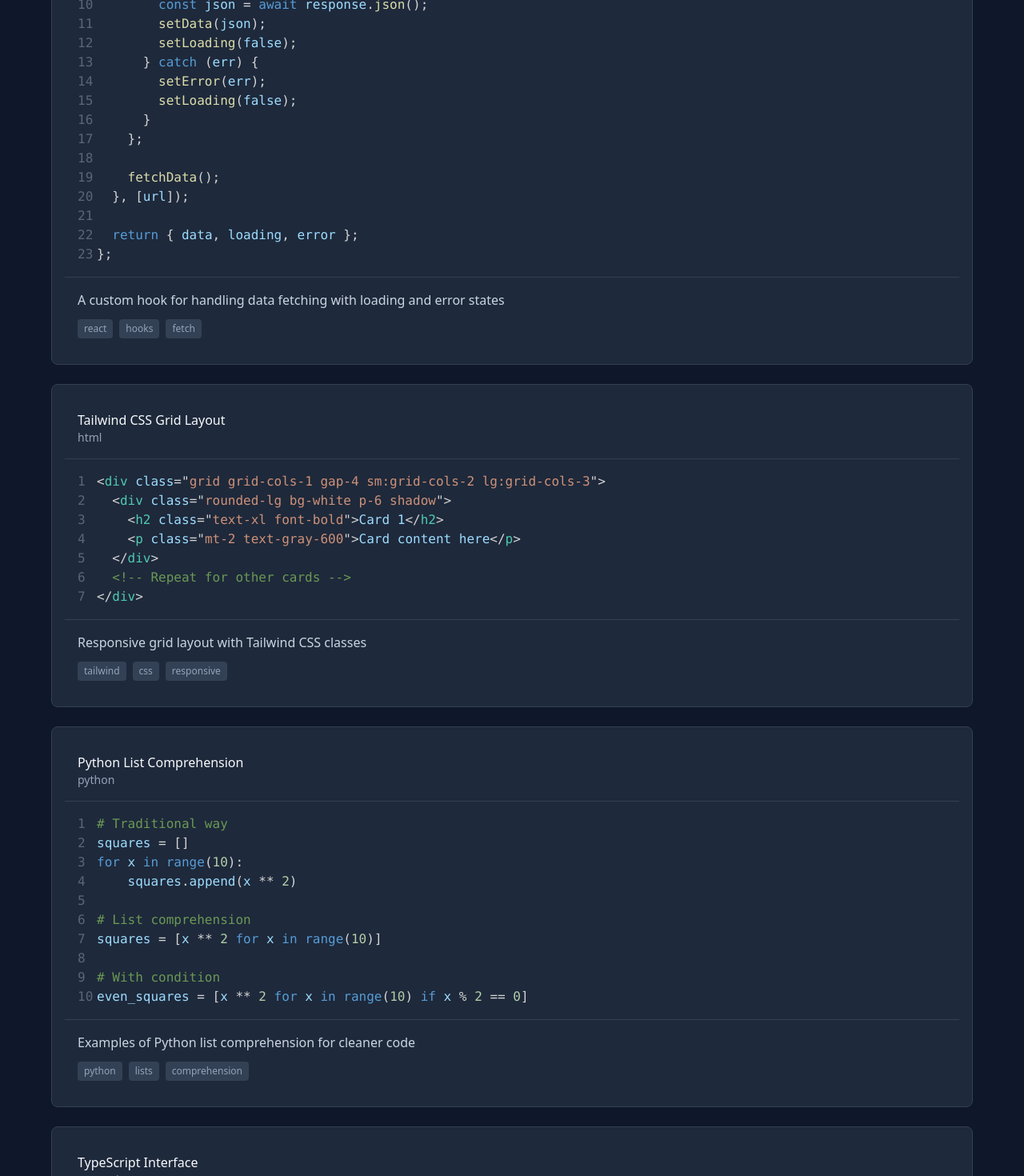
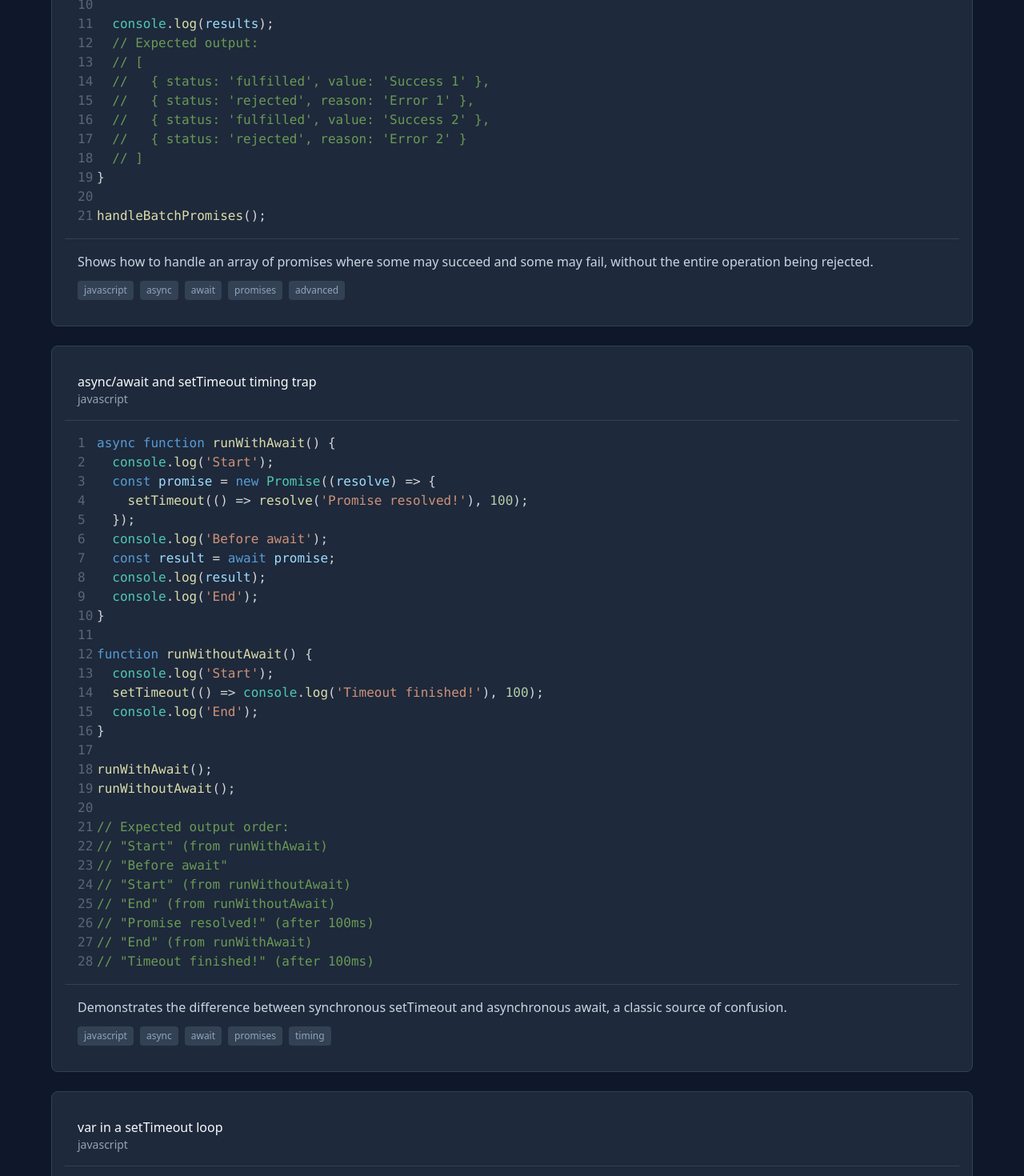
Before and after one commit to Ilia01/Snippet_Hub, a React (Vite) app: page / in a window 1280 px wide. Shown: the part 540-2010 px from the top of the page at 80% size. Built offline with nearby package versions, Linux system fonts and the light colour scheme.

Commit message:
using useEffect efficiently. add: NotFound page. add: more snippets

```diff
--- a/src/data/snippets.js
+++ b/src/data/snippets.js
@@ -1,125 +1,122 @@
 export const snippets = [
   {
-    id: '1',
-    title: 'React Data Fetching Hook',
-    description: 'A custom hook for handling data fetching with loading and error states',
-    language: 'javascript',
-    code: `const useFetch = (url) => {
-  const [data, setData] = useState(null);
-  const [loading, setLoading] = useState(true);
-  const [error, setError] = useState(null);
-
-  useEffect(() => {
-    const fetchData = async () => {
-      try {
-        const response = await fetch(url);
-        const json = await response.json();
-        setData(json);
-        setLoading(false);
-      } catch (err) {
-        setError(err);
-        setLoading(false);
-      }
-    };
-
-    fetchData();
-  }, [url]);
-
-  return { data, loading, error };
-};`,
-    tags: ['react', 'hooks', 'fetch'],
-    createdAt: new Date('2024-01-01'),
-    updatedAt: new Date('2024-01-01')
+    "id": "js-async-await-allsettled",
+    "title": "Awaiting with allSettled",
+    "description": "Shows how to handle an array of promises where some may succeed and some may fail, without the entire operation being rejected.",
+    "language": "javascript",
+    "code": "async function handleBatchPromises() {\n  const promises = [\n    Promise.resolve('Success 1'),\n    Promise.reject('Error 1'),\n    new Promise(resolve => setTimeout(() => resolve('Success 2'), 500)),\n    Promise.reject('Error 2'),\n  ];\n\n  const results = await Promise.allSettled(promises);\n\n  console.log(results);\n  // Expected output:\n  // [\n  //   { status: 'fulfilled', value: 'Success 1' },\n  //   { status: 'rejected', reason: 'Error 1' },\n  //   { status: 'fulfilled', value: 'Success 2' },\n  //   { status: 'rejected', reason: 'Error 2' }\n  // ]\n}\n\nhandleBatchPromises();",
+    "tags": ["javascript", "async", "await", "promises", "advanced"],
+    "createdAt": "2025-01-01T00:00:00.000Z",
+    "updatedAt": "2025-01-01T00:00:00.000Z"
   },
   {
-    id: '2',
-    title: 'Tailwind CSS Grid Layout',
-    description: 'Responsive grid layout with Tailwind CSS classes',
-    language: 'html',
-    code: `<div class="grid grid-cols-1 gap-4 sm:grid-cols-2 lg:grid-cols-3">
-  <div class="rounded-lg bg-white p-6 shadow">
-    <h2 class="text-xl font-bold">Card 1</h2>
-    <p class="mt-2 text-gray-600">Card content here</p>
-  </div>
-  <!-- Repeat for other cards -->
-</div>`,
-    tags: ['tailwind', 'css', 'responsive'],
-    createdAt: new Date('2024-01-02'),
-    updatedAt: new Date('2024-01-02')
+    "id": "js-async-await-timeout",
+    "title": "async/await and setTimeout timing trap",
+    "description": "Demonstrates the difference between synchronous setTimeout and asynchronous await, a classic source of confusion.",
+    "language": "javascript",
+    "code": "async function runWithAwait() {\n  console.log('Start');\n  const promise = new Promise((resolve) => {\n    setTimeout(() => resolve('Promise resolved!'), 100);\n  });\n  console.log('Before await');\n  const result = await promise;\n  console.log(result);\n  console.log('End');\n}\n\nfunction runWithoutAwait() {\n  console.log('Start');\n  setTimeout(() => console.log('Timeout finished!'), 100);\n  console.log('End');\n}\n\nrunWithAwait();\nrunWithoutAwait();\n\n// Expected output order:\n// \"Start\" (from runWithAwait)\n// \"Before await\"\n// \"Start\" (from runWithoutAwait)\n// \"End\" (from runWithoutAwait)\n// \"Promise resolved!\" (after 100ms)\n// \"End\" (from runWithAwait)\n// \"Timeout finished!\" (after 100ms)",
+    "tags": ["javascript", "async", "await", "promises", "timing"],
+    "createdAt": "2025-01-02T00:00:00.000Z",
+    "updatedAt": "2025-01-02T00:00:00.000Z"
   },
   {
-    id: '3',
-    title: 'Python List Comprehension',
-    description: 'Examples of Python list comprehension for cleaner code',
-    language: 'python',
-    code: `# Traditional way
-squares = []
-for x in range(10):
-    squares.append(x ** 2)
-
-# List comprehension
-squares = [x ** 2 for x in range(10)]
-
-# With condition
-even_squares = [x ** 2 for x in range(10) if x % 2 == 0]`,
-    tags: ['python', 'lists', 'comprehension'],
-    createdAt: new Date('2024-01-03'),
-    updatedAt: new Date('2024-01-03')
+    "id": "js-var-closure-loop",
+    "title": "var in a setTimeout loop",
+    "description": "A classic JavaScript interview question demonstrating why var does not create a new scope for each loop iteration.",
+    "language": "javascript",
+    "code": "for (var i = 0; i < 3; i++) {\n  setTimeout(() => {\n    console.log(i);\n  }, 100);\n}\n\n// Expected output (after ~100ms):\n// 3\n// 3\n// 3\n//\n// Explanation: The setTimeout callback captures the *final* value of `i` after the loop finishes.",
+    "tags": ["javascript", "var", "closure", "scope", "hoisting"],
+    "createdAt": "2025-01-03T00:00:00.000Z",
+    "updatedAt": "2025-01-03T00:00:00.000Z"
   },
   {
-    id: '4',
-    title: 'TypeScript Interface',
-    description: 'TypeScript interface for defining object shapes',
-    language: 'typescript',
-    code: `interface User {
-  id: string;
-  name: string;
-  email: string;
-  age?: number;
-  settings: {
-    theme: 'light' | 'dark';
-    notifications: boolean;
-  };
-  roles: string[];
-}
-
-const user: User = {
-  id: '123',
-  name: 'John Doe',
-  email: 'john@example.com',
-  settings: {
-    theme: 'dark',
-    notifications: true
-  },
-  roles: ['user', 'admin']
-};`,
-    tags: ['typescript', 'interface', 'types'],
-    createdAt: new Date('2024-01-04'),
-    updatedAt: new Date('2024-01-04')
+    "id": "js-var-iife-fix",
+    "title": "Fix var scope with an IIFE",
+    "description": "Shows how an Immediately Invoked Function Expression (IIFE) can be used to capture the correct scope in a loop.",
+    "language": "javascript",
+    "code": "for (var i = 0; i < 3; i++) {\n  (function(j) {\n    setTimeout(() => {\n      console.log(j);\n    }, 100);\n  })(i);\n}\n\n// Expected output (after ~100ms):\n// 0\n// 1\n// 2\n//\n// Explanation: The IIFE creates a new scope for `j` on each iteration, capturing the current value of `i`.",
+    "tags": ["javascript", "var", "iife", "scope"],
+    "createdAt": "2025-01-04T00:00:00.000Z",
+    "updatedAt": "2025-01-04T00:00:00.000Z"
   },
   {
-    id: '5',
-    title: 'CSS Grid Template',
-    description: 'Modern CSS Grid layout with named areas',
-    language: 'css',
-    code: `.container {
-  display: grid;
-  grid-template-areas:
-    "header header header"
-    "nav main aside"
-    "footer footer footer";
-  grid-template-columns: 200px 1fr 200px;
-  grid-template-rows: auto 1fr auto;
-  min-height: 100vh;
-}
-
-.header { grid-area: header; }
-.nav { grid-area: nav; }
-.main { grid-area: main; }
-.aside { grid-area: aside; }
-.footer { grid-area: footer; }`,
-    tags: ['css', 'grid', 'layout'],
-    createdAt: new Date('2024-01-05'),
-    updatedAt: new Date('2024-01-05')
+    "id": "js-let-const-loop",
+    "title": "let and const in a loop",
+    "description": "Demonstrates how let and const solve the scope problem automatically, making the IIFE pattern unnecessary.",
+    "language": "javascript",
+    "code": "for (let i = 0; i < 3; i++) {\n  setTimeout(() => {\n    console.log(i);\n  }, 100);\n}\n\n// Expected output (after ~100ms):\n// 0\n// 1\n// 2\n//\n// Explanation: `let` is block-scoped, so a new `i` is created for each iteration.",
+    "tags": ["javascript", "let", "const", "scope", "es6"],
+    "createdAt": "2025-01-05T00:00:00.000Z",
+    "updatedAt": "2025-01-05T00:00:00.000Z"
+  },
+  {
+    "id": "js-equality-comparisons",
+    "title": "== vs === equality",
+    "description": "Highlights the difference between loose and strict equality with surprising examples.",
+    "language": "javascript",
+    "code": "console.log(false == '0'); // true (type coercion)\nconsole.log(false === '0'); // false (types are different)\n\nconsole.log(null == undefined); // true\nconsole.log(null === undefined); // false\n\nconsole.log([] == ![]); // true (a famous JS quirk)\nconsole.log([] === ![]); // false\n\nconsole.log({} + []); // '[object Object]'\nconsole.log([] + {}); // '[object Object]'",
+    "tags": ["javascript", "operators", "equality", "type coercion"],
+    "createdAt": "2025-01-06T00:00:00.000Z",
+    "updatedAt": "2025-01-06T00:00:00.000Z"
+  },
+  {
+    "id": "js-this-context",
+    "title": "this keyword variations",
+    "description": "Explores how the `this` keyword behaves differently depending on how a function is called.",
+    "language": "javascript",
+    "code": "const obj = {\n  name: 'John',\n  greet: function() {\n    console.log(`Hello, my name is ${this.name}`);\n  }\n};\n\nconst greetFunction = obj.greet;\n\nobj.greet(); // Expected: \"Hello, my name is John\"\ngreetFunction(); // Expected: \"Hello, my name is \" + undefined (global context)\n\nconst anotherObj = { name: 'Jane' };\nobj.greet.call(anotherObj); // Expected: \"Hello, my name is Jane\"",
+    "tags": ["javascript", "this", "context", "functions"],
+    "createdAt": "2025-01-07T00:00:00.000Z",
+    "updatedAt": "2025-01-07T00:00:00.000Z"
+  },
+  {
+    "id": "js-hoisting",
+    "title": "var and function hoisting",
+    "description": "Shows how var and function declarations are hoisted to the top of their scope, but function expressions are not.",
+    "language": "javascript",
+    "code": "console.log(a); // undefined, but no ReferenceError\nvar a = 5;\n\n// function expression is not hoisted\ntry {\n  foo();\n} catch (e) {\n  console.error(e.message); // ReferenceError: Cannot access 'foo' before initialization\n}\n\nconst foo = () => {\n  console.log('Hello');\n};\n\n// function declaration is fully hoisted\nbar(); // \"World\"\n\nfunction bar() {\n  console.log('World');\n}",
+    "tags": ["javascript", "hoisting", "var", "scope", "es6"],
+    "createdAt": "2025-01-08T00:00:00.000Z",
+    "updatedAt": "2025-01-08T00:00:00.000Z"
+  },
+  {
+    "id": "js-array-destructuring",
+    "title": "Array destructuring tricks",
+    "description": "Advanced array destructuring for swapping variables and handling rest elements.",
+    "language": "javascript",
+    "code": "// Swapping variables\nlet a = 1, b = 2;\n[a, b] = [b, a];\nconsole.log(a, b); // 2, 1\n\n// Skipping elements\nconst arr = [10, 20, 30, 40];\nconst [x, , z] = arr;\nconsole.log(x, z); // 10, 30\n\n// Using rest syntax\nconst [first, ...rest] = arr;\nconsole.log(first); // 10\nconsole.log(rest); // [20, 30, 40]",
+    "tags": ["javascript", "es6", "destructuring", "arrays"],
+    "createdAt": "2025-01-09T00:00:00.000Z",
+    "updatedAt": "2025-01-09T00:00:00.000Z"
+  },
+  {
+    "id": "js-debounce-function",
+    "title": "Debounce function",
+    "description": "A reusable debounce utility for limiting how often a function is called.",
+    "language": "javascript",
+    "code": "function debounce(func, delay) {\n  let timeoutId;\n  return function(...args) {\n    clearTimeout(timeoutId);\n    timeoutId = setTimeout(() => {\n      func.apply(this, args);\n    }, delay);\n  };\n}\n\nconst logMessage = (msg) => console.log(msg);\nconst debouncedLog = debounce(logMessage, 500);\n\ndebouncedLog('First');\ndebouncedLog('Second');\ndebouncedLog('Third'); // Only 'Third' will be logged after 500ms.",
+    "tags": ["javascript", "functions", "utilities", "debounce", "advanced"],
+    "createdAt": "2025-01-10T00:00:00.000Z",
+    "updatedAt": "2025-01-10T00:00:00.000Z"
+  },
+  {
+    "id": "js-object-properties",
+    "title": "Dynamic object properties",
+    "description": "Creating and accessing object properties dynamically.",
+    "language": "javascript",
+    "code": "const propName = 'name';\nconst propValue = 'Alice';\n\nconst user = {\n  [propName]: propValue,\n  ['age' + 'InYears']: 30\n};\n\nconsole.log(user); // { name: 'Alice', ageInYears: 30 }",
+    "tags": ["javascript", "objects", "es6", "dynamic"],
+    "createdAt": "2025-01-11T00:00:00.000Z",
+    "updatedAt": "2025-01-11T00:00:00.000Z"
+  },
+  {
+    "id": "js-throttle-function",
+    "title": "Throttle function",
+    "description": "A reusable throttle utility for rate-limiting a function's execution.",
+    "language": "javascript",
+    "code": "function throttle(func, limit) {\n  let inThrottle;\n  return function() {\n    const args = arguments;\n    const context = this;\n    if (!inThrottle) {\n      func.apply(context, args);\n      inThrottle = true;\n      setTimeout(() => inThrottle = false, limit);\n    }\n  };\n}\n\nconst throttledScroll = throttle(() => {\n  console.log('Scroll event processed.');\n}, 1000);\n\n// This will only log 'Scroll event processed.' once per second, even if scrolled frequently.",
+    "tags": ["javascript", "functions", "utilities", "throttle", "advanced"],
+    "createdAt": "2025-01-12T00:00:00.000Z",
+    "updatedAt": "2025-01-12T00:00:00.000Z"
   }
-];
+]
--- a/src/main.jsx
+++ b/src/main.jsx
@@ -5,6 +5,7 @@ import App from './App.jsx'
 import { AlertProvider } from './contexts/AlertContext.jsx'
 import { BrowserRouter, Route, Routes } from 'react-router-dom'
 import { CodeEditorPage } from './pages/CodeEditorPage.jsx'
+import { NotFound } from './pages/NotFound.jsx'
 
 createRoot(document.getElementById('root')).render(
   <StrictMode>
@@ -13,6 +14,7 @@ createRoot(document.getElementById('root')).render(
         <Routes>
           <Route path='/' element={<App />} />
           <Route path='editor/:snippetId' element={<CodeEditorPage />} />
+          <Route path='not-found' element={<NotFound />} />
         </Routes>
       </BrowserRouter>
     </AlertProvider>
--- a/src/pages/CodeEditorPage.jsx
+++ b/src/pages/CodeEditorPage.jsx
@@ -1,5 +1,5 @@
-import { useState, useRef } from 'react';
-import { useParams, Navigate } from 'react-router-dom';
+import { useState, useRef, useEffect } from 'react';
+import { useParams, useNavigate } from 'react-router-dom';
 import { SandboxedCodeRunner } from '../components/code-runner/SandboxedCodeRunner';
 import { EditorHeader } from '../components/editor/EditorHeader';
 import { EditorPane } from '../components/editor/EditorPane';
@@ -8,7 +8,7 @@ import { StatusBar } from '../components/editor/StatusBar';
 import { snippets } from '../data/snippets';
 import { useNotification } from '../hooks/useNotification';
 import CodeMirror from '@uiw/react-codemirror';
-import { javascript } from '@codemirror/lang-javascript';
+import { javascript, typescriptLanguage } from '@codemirror/lang-javascript';
 import { customTheme } from '../components/editor/EditorTheme';
 
 export function CodeEditorPage() {
@@ -18,13 +18,20 @@ export function CodeEditorPage() {
   const [status, setStatus] = useState('Ready');
   const notify = useNotification();
   const runnerRef = useRef(null);
+  const navigate = useNavigate();
 
-  // Find the snippet
   const snippet = snippets.find(s => s.id === snippetId);
 
+  useEffect(() => {
+    if (!snippet) {
+      navigate('/not-found');
+    } else {
+      setCode(snippet.code);
+    }
+  }, [snippet, navigate]);
+
   if (!snippet) {
-    notify.error('Snippet not found');
-    return <Navigate to="/" replace />;
+    return null; // Or a loading spinner
   }
 
   const handleCodeChange = (value) => {
@@ -32,8 +39,12 @@ export function CodeEditorPage() {
   };
 
   const handleRunCode = () => {
-    // Call the runner's handleRunCode method
     runnerRef.current?.handleRunCode();
+  };
+
+  const handleSaveCode = () => {
+    snippet.code = code;
+    notify.success('Code saved Successfully');
   };
 
   const getFileExtension = (language) => {
@@ -61,23 +72,25 @@ export function CodeEditorPage() {
     }
   };
 
+  // Render the component only after the snippet is guaranteed to exist.
   return (
     <div className="flex h-screen flex-col">
       <EditorHeader
         fileName={`${snippet.title.replaceAll(' ', '_')}.${getFileExtension(snippet.language)}`}
         language={snippet.language}
         onRun={handleRunCode}
+        onSave={handleSaveCode}
       />
 
       <div className="flex flex-1 overflow-hidden">
         <EditorPane>
           <div className="h-full w-full">
             <CodeMirror
-              value={code || snippet.code}
+              value={code} // Use the state variable for the CodeMirror value.
               height="100%"
               width="100%"
               theme={customTheme}
-              extensions={[javascript()]}
+              extensions={[javascript({ jsx: true }), typescriptLanguage]}
               onChange={handleCodeChange}
               className="h-full overflow-hidden"
               basicSetup={{
@@ -90,7 +103,7 @@ export function CodeEditorPage() {
           </div>
           <SandboxedCodeRunner
             ref={runnerRef}
-            code={code || snippet.code}
+            code={code} // Pass the state variable to the runner.
             onOutput={setOutput}
             onStatusChange={setStatus}
           />
```
Also changed, not shown: src/components/editor/EditorHeader.jsx (+6 -1 lines), src/components/editor/EditorTheme.js (+32 -4 lines), src/pages/NotFound.jsx (added, +21 -0 lines).
